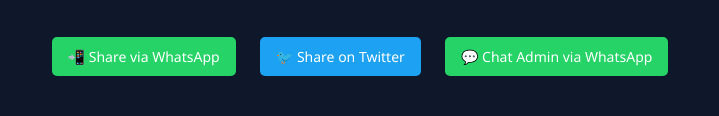
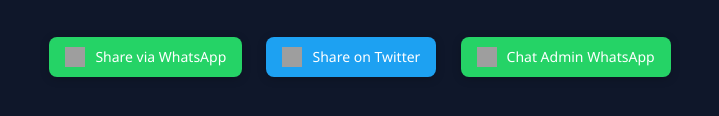
Before and after one commit to mydonation4ds/mydonation4ds.github.io, a plain HTML site: page index.html in a window 1280 px wide. Shown: the part 664-780 px from the top of the page, without its empty margins (280-999 px from the left). Drawn offline with Linux system fonts and the light colour scheme; grey boxes are pictures that could not be loaded.

Commit message:
Update index.html

```diff
--- a/index.html
+++ b/index.html
@@ -83,26 +83,34 @@
       margin-top: 30px;
     }
 
-    .share-buttons a {
-      display: inline-block;
+    .share-buttons .btn {
+      display: inline-flex;
+      align-items: center;
       margin: 10px 10px;
       padding: 10px 16px;
       font-size: 14px;
-      border-radius: 5px;
+      border-radius: 8px;
       text-decoration: none;
       color: #fff;
-      transition: opacity 0.3s;
+      transition: background 0.3s;
+      box-shadow: 0 2px 10px rgba(0,0,0,0.2);
+      gap: 10px;
     }
 
-    .whatsapp {
+    .btn img {
+      width: 20px;
+      height: 20px;
+    }
+
+    .btn.whatsapp {
       background-color: #25D366;
     }
 
-    .twitter {
+    .btn.twitter {
       background-color: #1DA1F2;
     }
 
-    .share-buttons a:hover {
+    .btn:hover {
       opacity: 0.85;
     }
 
@@ -132,11 +140,20 @@
   </div>
 
   <div class="share-buttons">
-    <a class="whatsapp" href="https://wa.me/?text=Support%20Children%20with%20Down%20Syndrome!%20Donate%20ETH%20to%200x656D33D494357Ce89E38346A2B0137e0Be7bB5c2" target="_blank">📲 Share via WhatsApp</a>
+    <a class="btn whatsapp" href="https://wa.me/?text=Support%20Children%20with%20Down%20Syndrome!%20Donate%20ETH%20to%200x656D33D494357Ce89E38346A2B0137e0Be7bB5c2" target="_blank">
+      <img src="https://cdn.jsdelivr.net/npm/simple-icons@v9/icons/whatsapp.svg" alt="WhatsApp" />
+      Share via WhatsApp
+    </a>
 
-    <a class="twitter" href="https://twitter.com/intent/tweet?text=Support%20Children%20with%20Down%20Syndrome%20by%20donating%20ETH%20to%200x656D33D494357Ce89E38346A2B0137e0Be7bB5c2" target="_blank">🐦 Share on Twitter</a>
+    <a class="btn twitter" href="https://twitter.com/intent/tweet?text=Support%20Children%20with%20Down%20Syndrome%20by%20donating%20ETH%20to%200x656D33D494357Ce89E38346A2B0137e0Be7bB5c2" target="_blank">
+      <img src="https://cdn.jsdelivr.net/npm/simple-icons@v9/icons/twitter.svg" alt="Twitter" />
+      Share on Twitter
+    </a>
 
-    <a class="whatsapp" href="https://wa.me/447440014278?text=Halo%20Bang%20Kongali,%20saya%20tertarik%20membantu%20donasi%20anak-anak%20Down%20Syndrome." target="_blank">💬 Chat Admin via WhatsApp</a>
+    <a class="btn whatsapp" href="https://wa.me/447440014278?text=Halo%20Bang%20Kongali,%20saya%20tertarik%20membantu%20donasi%20anak-anak%20Down%20Syndrome." target="_blank">
+      <img src="https://cdn.jsdelivr.net/npm/simple-icons@v9/icons/whatsapp.svg" alt="WhatsApp" />
+      Chat Admin WhatsApp
+    </a>
   </div>
 
   <script>
```
